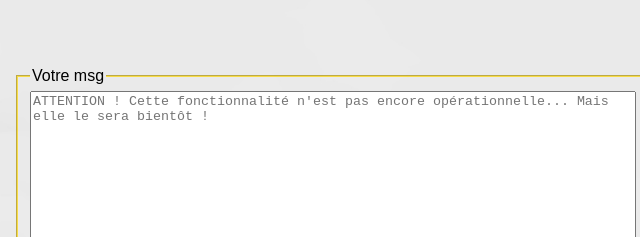
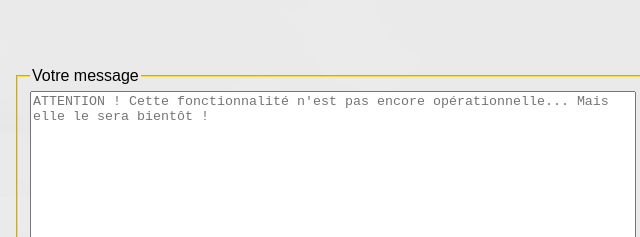
Before and after one commit to lealesnier/CVOnline, a plain HTML site: page contact.html in a window 1280 px wide. Shown: the part 251-488 px from the top of the page, 269-909 px from the left. Drawn offline with Linux system fonts and the light colour scheme.

Commit message:
Update contact.html

```diff
--- a/contact.html
+++ b/contact.html
@@ -30,7 +30,7 @@ and open the template in the editor.
                 <input type="text" name="sujet" id="msg"/><br/>
             </fieldset>
             <fieldset>
-                <legend>Votre msg</legend>
+                <legend>Votre message</legend>
                 <textarea name="txt" placeholder="ATTENTION ! Cette fonctionnalité n'est pas encore opérationnelle... Mais elle le sera bientôt !" rows="10"></textarea>
             </fieldset>
             <p id="envoyer">
```
